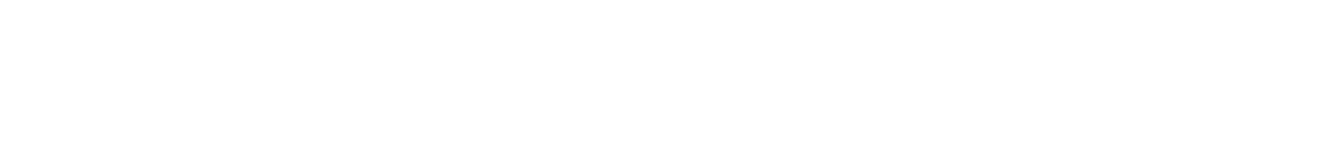
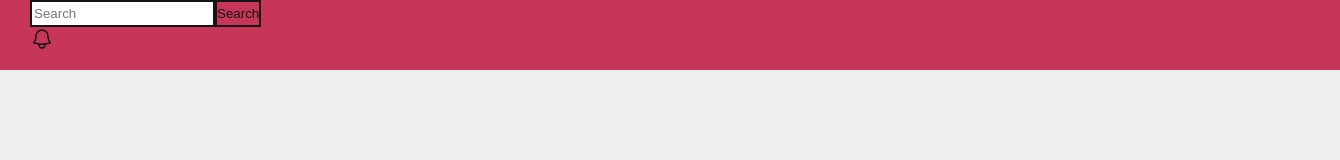
Before and after one commit to tjpryers10/Admin-Panel, a website built with Vite: page AdminPanel/index.html in a window 1280 px wide. Shown: the whole page, 1340 px wide, since content can reach past the window. Built offline with nearby package versions, Linux system fonts and the light colour scheme.

Commit message:
Started Header

```diff
--- /dev/null
+++ b/AdminPanel/components/header.css
@@ -0,0 +1,29 @@
+.header {
+    height: 70px;
+    width: 100%;
+    padding: 0 30px;
+    background-color: var(--clr-space2);
+}
+.header__section-svg{
+    display: block;
+    color: var(--clr-light);
+    width: var(--size-2xl);
+    height: var(--size-2xl);
+    justify-content: center;
+    align-items: end;
+    text-align: center;
+
+
+}
+.header__section-input {
+    border: 2px solid var(--clr-spacedark);
+}
+.header__section-search{
+    display: flex;
+    /* border: 2px solid var(--clr-spacedark); */
+}
+.header__section-btn{
+    display: flex;
+    border: 2px solid var(--clr-spacedark);
+    background-color: var(--clr-space2);
+}
--- /dev/null
+++ b/AdminPanel/components/utils.css
@@ -0,0 +1,101 @@
+/* xs screen */
+/* @media (min-width: 475px) {} */
+
+/* sm screen */
+/* @media (min-width: 640px) {} */
+
+/* md screen */
+/* @media (min-width: 768px) {} */
+
+/* lg screen */
+/* @media (min-width: 1024px) {} */
+
+/* xlg screen */
+/* @media (min-width: 1280px) {} */
+
+/* 2xl screen */
+/* @media (min-width: 1536px) {} */
+
+.btn {
+    display: inline-block;
+    font-weight: 600;
+    text-decoration: none;
+    letter-spacing: -0.05em;
+    background-color: var(--clr-spacesilver);
+    color: var(--clr-space2);
+    padding: 0.5em 1em;
+    border-radius: 6px;
+    box-shadow: 0px 10px 20px 	rgb(169, 29, 58),
+    0 6px 6px 	rgb(169, 29, 58),
+    0 0 100px -10px var(--clr-rose);
+
+    transition: transform 0.3s, box-shadow 0.3s;
+}
+
+.btn:hover {
+    transform: translateY(-3px);
+    box-shadow: 0px 14px 28px 	rgb(169, 29, 58),
+    0 10px 10px rgb(169, 29, 58),
+    0 0 120px -10px var(--clr-rose);
+    text-decoration: none;
+}
+
+.container {
+    width: 100%;
+    margin-left: auto;
+    margin-right: auto;
+    padding-left: 0.5rem;
+    padding-right: 0.5rem;
+    /* border: 2px solid red; */
+}
+
+.section {
+    margin-top: 5rem;
+}
+
+
+/* xs screen */
+@media (min-width: 475px) {
+    .container {
+        max-width: 475px;
+    }
+}
+
+/* sm screen */
+@media (min-width: 640px) {
+    .container {
+        max-width: 640px;
+    }
+}
+
+/* md screen */
+@media (min-width: 768px) {
+    .container {
+        max-width: 768px;
+    }
+}
+
+/* lg screen */
+@media (min-width: 1024px) {
+    .container {
+        max-width: 1024px;
+    }
+
+    .section {
+        margin-top: 10rem;
+    }
+}
+
+/* xlg screen */
+@media (min-width: 1280px) {
+    .container {
+        max-width: 1280px;
+    }
+}
+
+/* 2xl screen */
+@media (min-width: 1536px) {
+    .container {
+        max-width: 1536px;
+    }
+}
--- a/AdminPanel/index.html
+++ b/AdminPanel/index.html
@@ -8,7 +8,45 @@
   </head>
   <body>
 
+      <!------Header-->
+      <header">
+          <div class="header section">
+            <div class="header__section-search">
+              <input type="text" placeholder="Search" class="header__section-input">
+              <div class="header__section-btn">
+                <button>Search</button>
+              </div>
+            </div>
+            <div class="header__section-alert">
+              <button class="header__section-svg">
+                <svg xmlns="http://www.w3.org/2000/svg" fill="none" viewBox="0 0 24 24" stroke-width="1.5" stroke="currentColor">
+                  <path stroke-linecap="round" stroke-linejoin="round" d="M14.857 17.082a23.848 23.848 0 0 0 5.454-1.31A8.967 8.967 0 0 1 18 9.75V9A6 6 0 0 0 6 9v.75a8.967 8.967 0 0 1-2.312 6.022c1.733.64 3.56 1.085 5.455 1.31m5.714 0a24.255 24.255 0 0 1-5.714 0m5.714 0a3 3 0 1 1-5.714 0" />
+                </svg>
+              </button>
 
+            </div>
+        </nav>
+      </header>
+    </div>
+    <!--------Dashboard Main-->
+    <main>
+      <section>
+
+
+
+
+
+      </section>
+      <section></section>
+      <section></section>
+
+
+
+
+
+
+
+    </main>
 
 
 
--- a/AdminPanel/main.js
+++ b/AdminPanel/main.js
@@ -1 +1,2 @@
+import './components/header.css'
 import './style.css'
--- a/AdminPanel/style.css
+++ b/AdminPanel/style.css
@@ -0,0 +1,99 @@
+:root {
+  --clr-dark: #020617;
+  --clr-light: #f1f5f9;
+  --clr-slate400: #94a3b8;
+  --clr-slate600: #475569;
+  --clr-slate800: #1e293b;
+  --clr-rose: #e11d48;
+  --clr-indigo: #4f46e5;
+  /*-----Purple Color Pallete */
+  --clr-purple100: #f3e8ff;
+  --clr-purple400: #c084fc;
+  --clr-purple500: #a855f7;
+  --clr-purple700: #7e22ce;
+  --clr-purple800: #6b21a8;
+  --clr-purple950: #3b0764;
+  --clr-green600: #16a34a;
+  --clr-green400: #4ade80;
+
+  /*-----Eartly Color Pallete*/
+  --clr-earthlight: #F8FAE5;
+  --clr-earth2: #789461;
+  --clr-earth3: #B19470;
+  --clr-earthdark: #76453B;
+  /*----Space Pallete */
+  --clr-spacelight: #EEEEEE;
+  --clr-space2: #C73659;
+  --clr-space3: #A91D3A;
+  --clr-spacedark: #151515;
+  --clr-spacesilver: #C0C0C0;
+  --clr-spaceblue: #6488ea;
+
+  /* rose 	rgb(225, 29, 72) */
+  /* indigo   rgb(79, 70, 229) */
+
+  /* sizes */
+  --size-xxs: 0.5rem;
+  --size-xs: 0.75rem;
+  --size-sm:0.875rem;
+  --size-base:1rem;
+  --size-lg:1.125rem;
+  --size-xl:1.25rem;
+  --size-2xl:1.5rem;
+  --size-3xl:1.875rem;
+  --size-4xl:2rem;
+  --size-5xl:3rem;
+  --size-6xl:3.75;
+  --size-7xl:4.5rem;
+  --size-8xl:6rem;
+  --size-9xl:8rem;
+  --size-10xl:10rem;
+}
+
+
+* {
+  margin: 0;
+  line-height: calc(1em + 0.5rem);
+}
+
+html{
+  scroll-behavior: smooth;
+  visibility: visible !important;
+
+}
+
+body{
+  font-family: 'General Sans', sans-serif;
+  background-color: var(--clr-spacelight);
+  color: var(--clr-spacedark);
+}
+img,
+picture,
+video,
+canvas,
+svg {
+  display: block;
+  max-width: 100%;
+  color: var(--clr-spacedark);
+  justify-content: end;
+}
+button{
+  display: inline-block;
+  padding: 0;
+  border: none;
+  background: none;
+  cursor: pointer;
+  color: inherit;
+}
+
+a {
+  color: var(--clr-space2);
+}
+a:hover {
+  text-decoration: underline;
+
+}
+
+strong {
+  color: var(--clr-spaceblue);
+}
```
